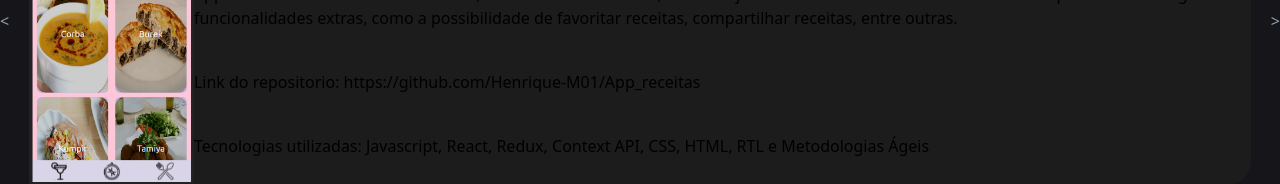
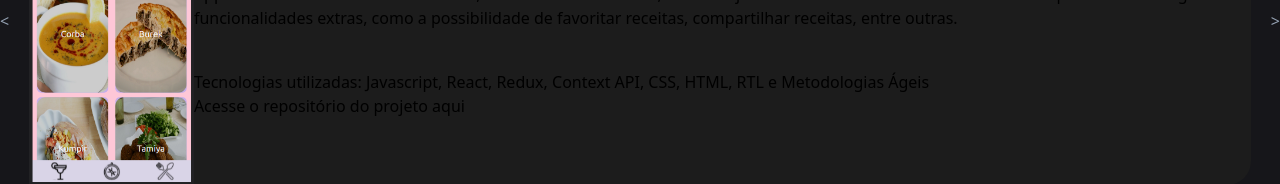
Before and after one commit to Henrique-M01/portfolio-henrique, a React (Create React App) app: page /projects in a window 1280 px wide. Shown: the part 326-510 px from the top of the page. Built offline with nearby package versions, Linux system fonts and the light colour scheme.

Commit message:
fix: change link for git hub project

```diff
--- a/src/Components/ProjectCard.jsx
+++ b/src/Components/ProjectCard.jsx
@@ -8,8 +8,8 @@ export default function CardProjects(project) {
       <div className='flex flex-col'>
         <h1 className='mt-5 mb-10'>{ name }</h1>
         <p className='mb-10'>{ description }</p>
-        <p className='mb-10'>{ `Link do repositorio: ${gitHub}` }</p>
         <p>{ `Tecnologias utilizadas: ${techs}` }</p>
+        <a href={ gitHub } target="_blank" rel="noreferrer">Acesse o repositório do projeto aqui</a>
       </div>
     </div>
   )
```
